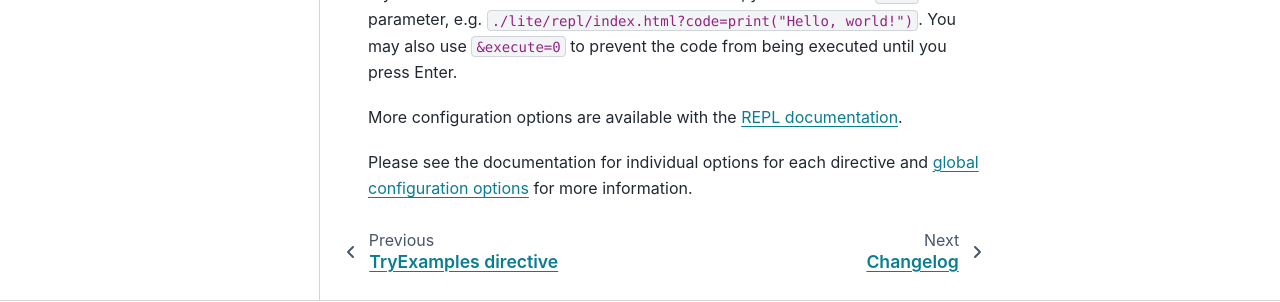
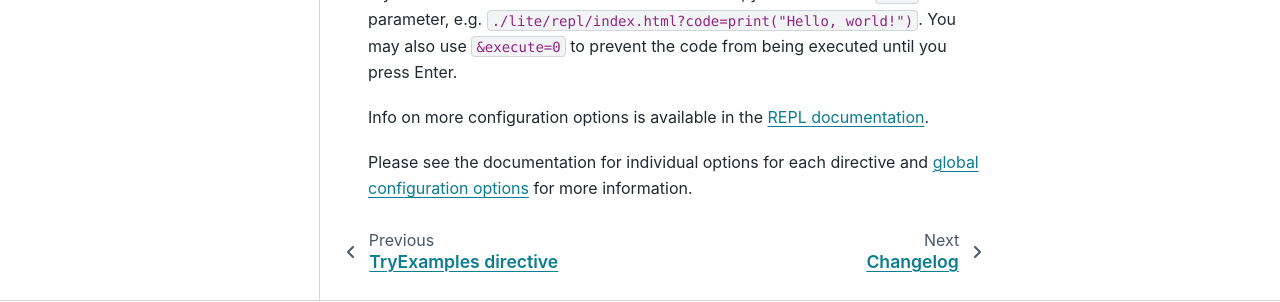
Before and after one commit to jupyterlite/jupyterlite-sphinx, a Sphinx documentation site: the page built from docs/full.md, in a window 1280 px wide and 1290 px high. Shown: the part 931-1233 px from the top of the window. Built offline with Sphinx 7.4.7 and the PyData theme 0.15.4, drawn with Linux system fonts in a browser that asks for light colours.

Commit message:
Rework sentence about REPL config options info
Co-authored-by: Albert Steppi <1953382+steppi@users.noreply.github.com>

```diff
--- a/docs/full.md
+++ b/docs/full.md
@@ -22,6 +22,6 @@ If you want to open a specific notebook in fullscreen JupyterLab/Notebook/Voici,
 
 If you want to add code to the REPL for execution, you can use the `code` URL parameter, e.g. `./lite/repl/index.html?code=print("Hello, world!")`. You may also use `&execute=0` to prevent the code from being executed until you press Enter.
 
-More configuration options are available with the [REPL documentation](https://jupyterlite.readthedocs.io/en/stable/quickstart/embed-repl.html#configuration).
+Info on more configuration options is available in the [REPL documentation](https://jupyterlite.readthedocs.io/en/stable/quickstart/embed-repl.html#configuration).
 
 Please see the documentation for individual options for each directive and [global configuration options](configuration.md)  for more information.
```
